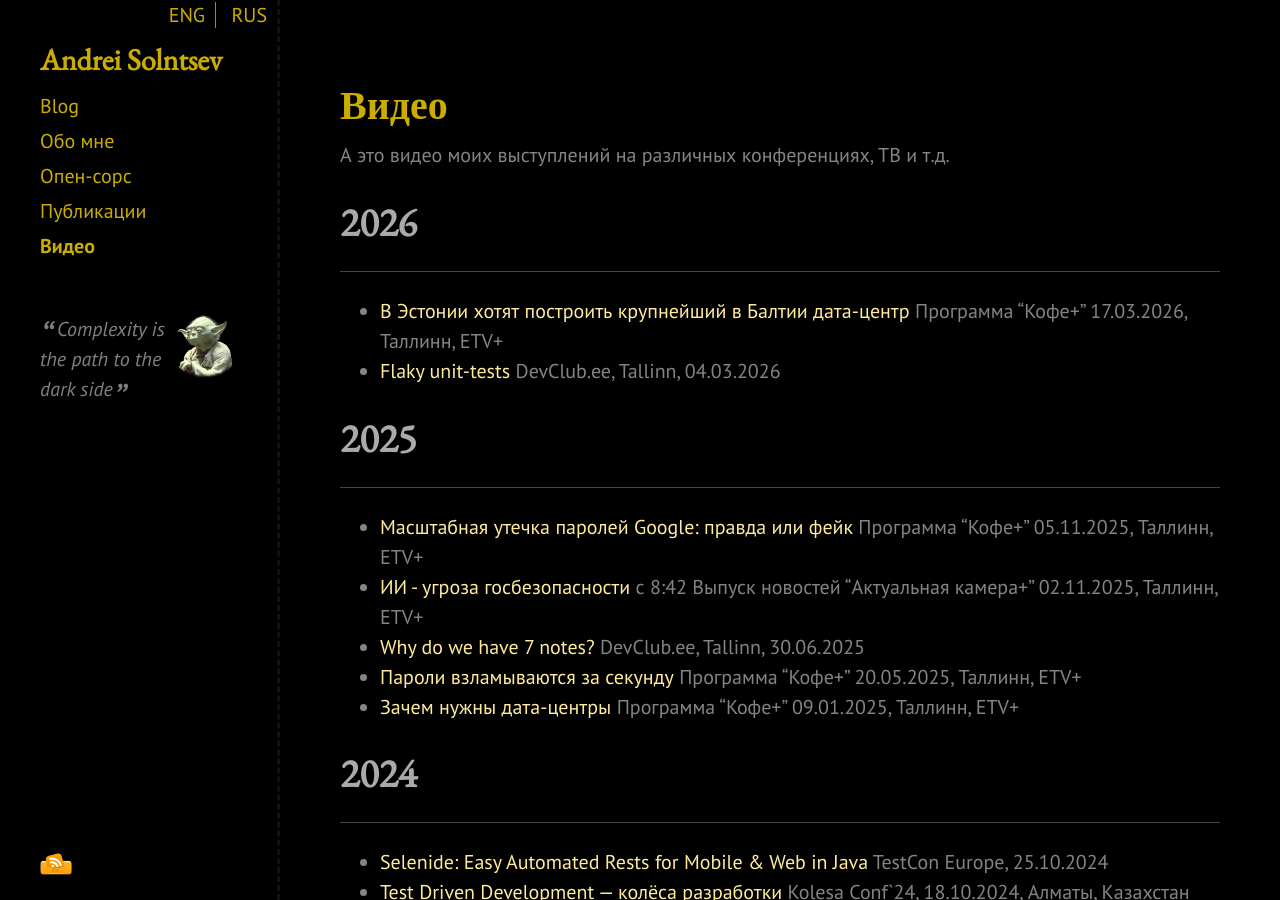
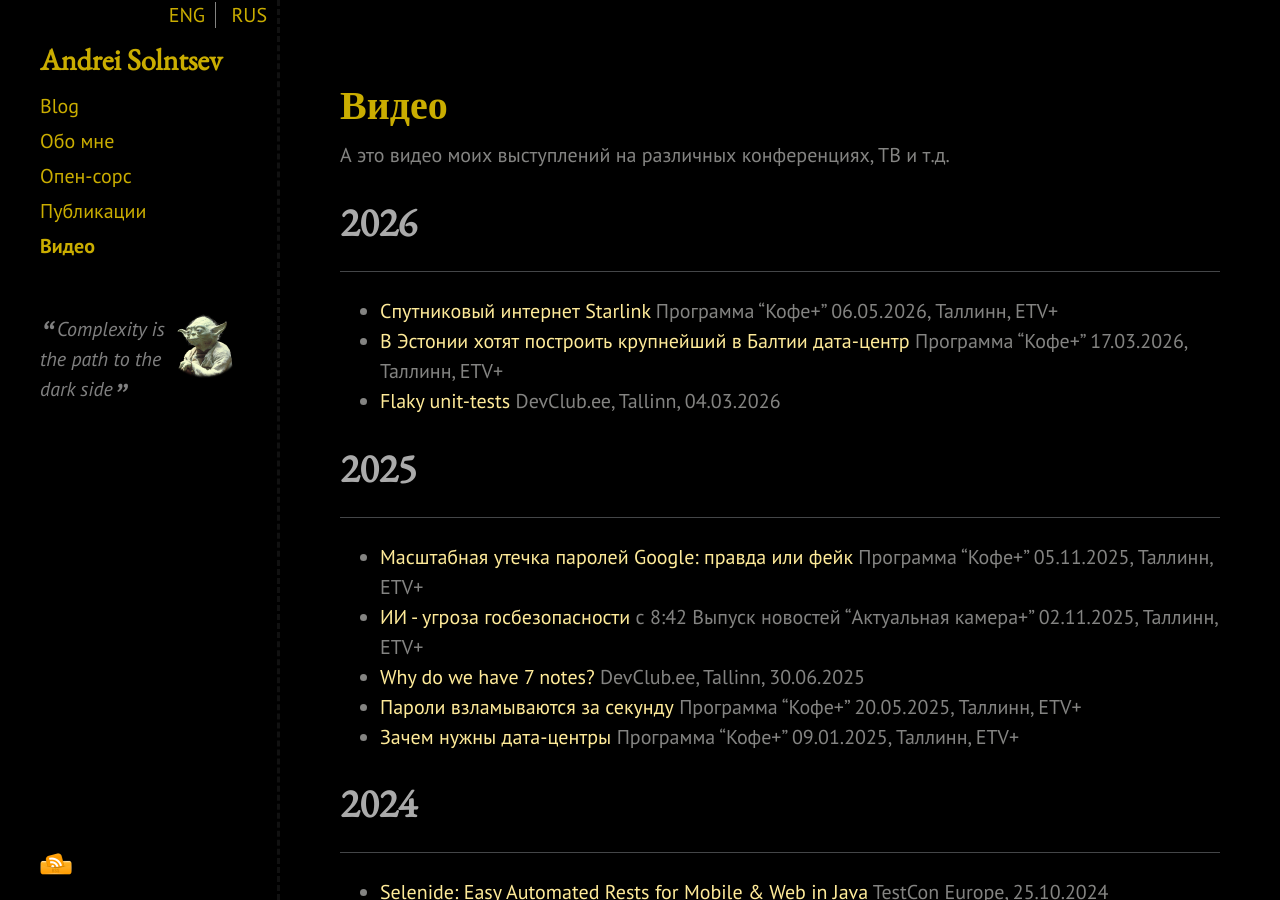
Before and after one commit to asolntsev/asolntsev.github.io, a Jekyll site: the page built from ru/video.md, in a window 1280 px wide and 900 px high. Built offline with Jekyll 4.4.1, drawn with Linux system fonts in a browser that asks for light colours; nearby versions of some CDN libraries.

Commit message:
add 06.05.2026 video from ETV+ "Starlink"

```diff
--- a/ru/video.md
+++ b/ru/video.md
@@ -8,6 +8,7 @@
 
 # 2026
 * * *
+* [Спутниковый интернет Starlink](https://jupiterpluss.err.ee/1610015752/v-jestoniju-prishel-sputnikovyj-internet-starlink) Программа "Кофе+" 06.05.2026, Таллинн, ETV+
 * [В Эстонии хотят построить крупнейший в Балтии дата-центр](https://jupiterpluss.err.ee/1609970048/v-jestonii-hotjat-postroit-krupnejshij-v-baltii-data-centr) Программа "Кофе+" 17.03.2026, Таллинн, ETV+
 * [Flaky unit-tests](https://www.youtube.com/watch?v=qwfKHfSAqyk) DevClub.ee, Tallinn, 04.03.2026
 
```
